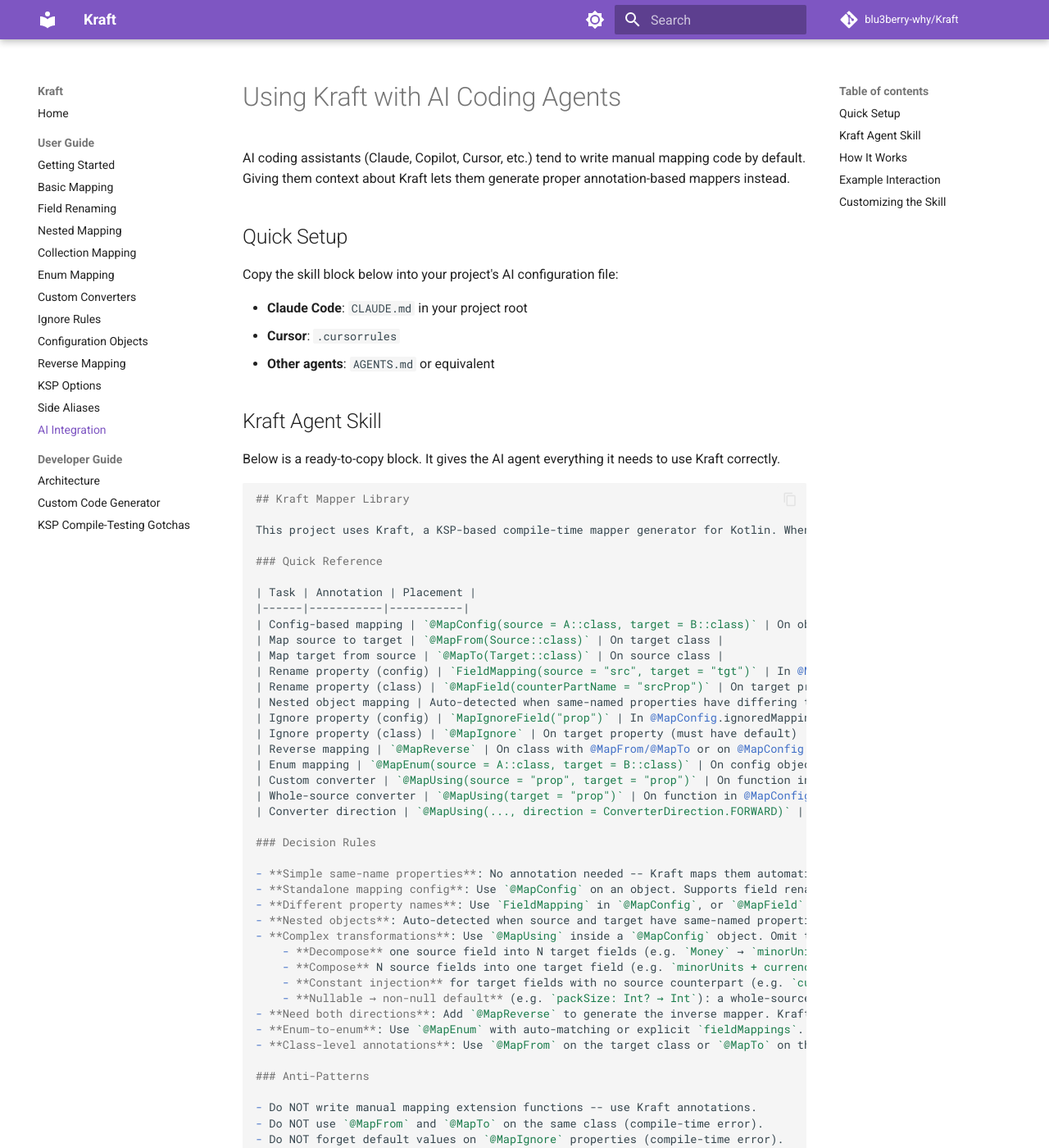
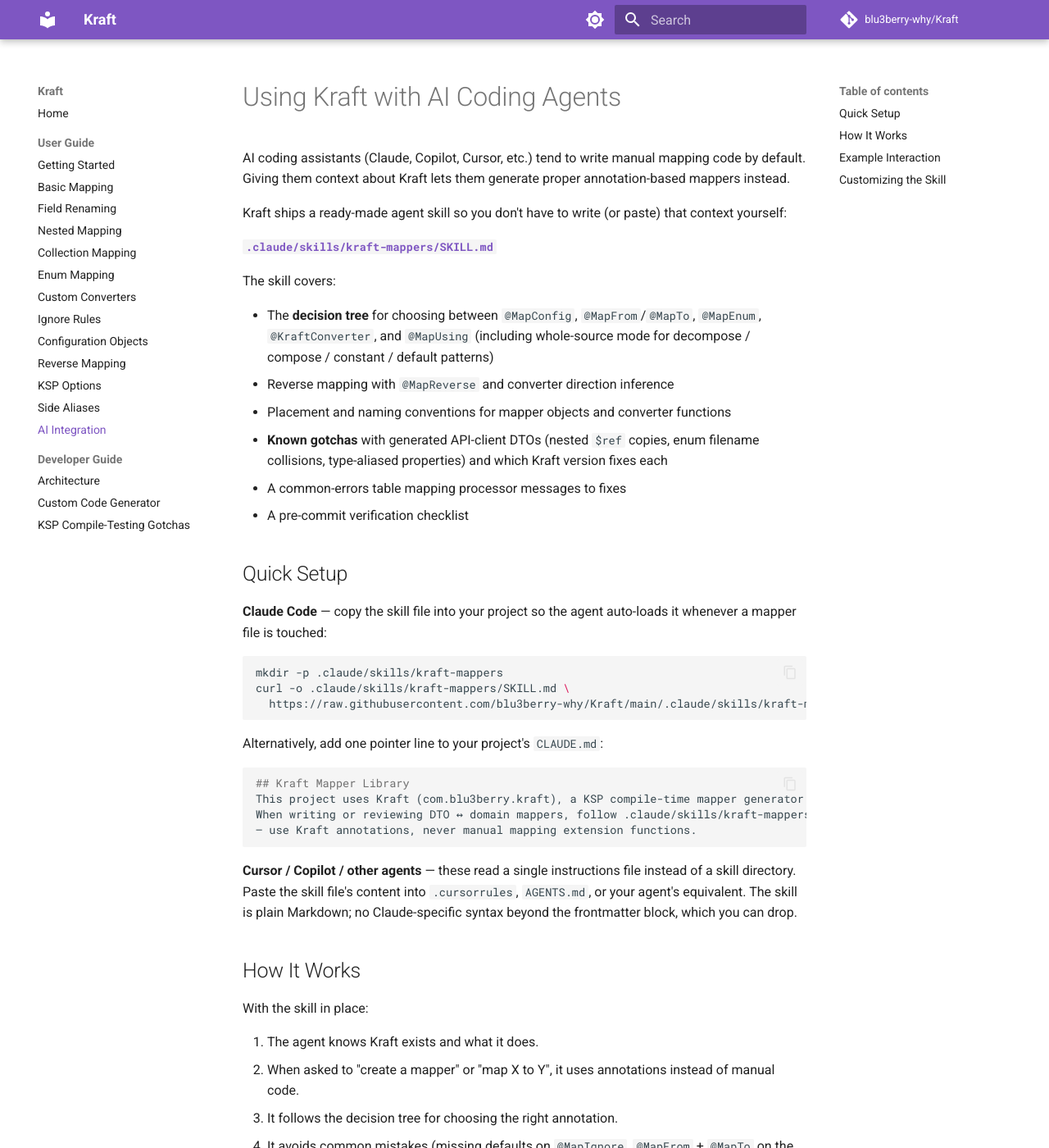
Before and after one commit to blu3berry-why/Kraft, an MkDocs documentation site: the page built from docs/user-guide/ai-integration.md, in a window 1280 px wide and 1400 px high. Shown: the whole window at 82% size. Built offline with MkDocs 1.6.1 and Material for MkDocs 9.7.7, drawn with Linux system fonts in a browser that asks for light colours; comment, search, counter and statistics services are not loaded; some of the changed text lies outside the part shown.

Commit message:
docs: link the shipped kraft-mappers skill from the AI integration page
Replace the embedded copy-paste skill block with a pointer to the
canonical .claude/skills/kraft-mappers/SKILL.md — one source of truth
that already covers the decision tree, gotchas, and error table. Adds
per-agent install instructions (Claude Code skill dir via curl,
CLAUDE.md pointer line, .cursorrules/AGENTS.md paste for other agents).
The worked Order/OrderDto example and customization guidance stay.

Co-Authored-By: Claude Fable 5 <noreply@anthropic.com>

`````diff
--- a/docs/user-guide/ai-integration.md
+++ b/docs/user-guide/ai-integration.md
@@ -2,84 +2,48 @@
 
 AI coding assistants (Claude, Copilot, Cursor, etc.) tend to write manual mapping code by default. Giving them context about Kraft lets them generate proper annotation-based mappers instead.
 
+Kraft ships a ready-made agent skill so you don't have to write (or paste) that context yourself:
+
+**[`.claude/skills/kraft-mappers/SKILL.md`](https://github.com/blu3berry-why/Kraft/blob/main/.claude/skills/kraft-mappers/SKILL.md)**
+
+The skill covers:
+
+- The **decision tree** for choosing between `@MapConfig`, `@MapFrom`/`@MapTo`, `@MapEnum`, `@KraftConverter`, and `@MapUsing` (including whole-source mode for decompose / compose / constant / default patterns)
+- Reverse mapping with `@MapReverse` and converter direction inference
+- Placement and naming conventions for mapper objects and converter functions
+- **Known gotchas** with generated API-client DTOs (nested `$ref` copies, enum filename collisions, type-aliased properties) and which Kraft version fixes each
+- A common-errors table mapping processor messages to fixes
+- A pre-commit verification checklist
+
 ## Quick Setup
 
-Copy the skill block below into your project's AI configuration file:
+**Claude Code** — copy the skill file into your project so the agent auto-loads it whenever a mapper file is touched:
 
-- **Claude Code**: `CLAUDE.md` in your project root
-- **Cursor**: `.cursorrules`
-- **Other agents**: `AGENTS.md` or equivalent
+```bash
+mkdir -p .claude/skills/kraft-mappers
+curl -o .claude/skills/kraft-mappers/SKILL.md \
+  https://raw.githubusercontent.com/blu3berry-why/Kraft/main/.claude/skills/kraft-mappers/SKILL.md
+```
 
-## Kraft Agent Skill
+Alternatively, add one pointer line to your project's `CLAUDE.md`:
 
-Below is a ready-to-copy block. It gives the AI agent everything it needs to use Kraft correctly.
+```markdown
+## Kraft Mapper Library
+This project uses Kraft (com.blu3berry.kraft), a KSP compile-time mapper generator.
+When writing or reviewing DTO ↔ domain mappers, follow .claude/skills/kraft-mappers/SKILL.md
+— use Kraft annotations, never manual mapping extension functions.
+```
 
-````markdown
-## Kraft Mapper Library
-
-This project uses Kraft, a KSP-based compile-time mapper generator for Kotlin. When creating mappers between data classes, use Kraft annotations instead of writing manual mapping code.
-
-### Quick Reference
-
-| Task | Annotation | Placement |
-|------|-----------|-----------|
-| Config-based mapping | `@MapConfig(source = A::class, target = B::class)` | On object |
-| Map source to target | `@MapFrom(Source::class)` | On target class |
-| Map target from source | `@MapTo(Target::class)` | On source class |
-| Rename property (config) | `FieldMapping(source = "src", target = "tgt")` | In @MapConfig.fieldMappings |
-| Rename property (class) | `@MapField(counterPartName = "srcProp")` | On target property |
-| Nested object mapping | Auto-detected when same-named properties have differing types | No annotation needed; use `FieldMapping` / `@MapField` if renamed |
-| Ignore property (config) | `MapIgnoreField("prop")` | In @MapConfig.ignoredMappings |
-| Ignore property (class) | `@MapIgnore` | On target property (must have default) |
-| Reverse mapping | `@MapReverse` | On class with @MapFrom/@MapTo or on @MapConfig object |
-| Enum mapping | `@MapEnum(source = A::class, target = B::class)` | On config object |
-| Custom converter | `@MapUsing(source = "prop", target = "prop")` | On function in @MapConfig object |
-| Whole-source converter | `@MapUsing(target = "prop")` | On function in @MapConfig object (omit source) |
-| Converter direction | `@MapUsing(..., direction = ConverterDirection.FORWARD)` | Default is `ConverterDirection.AUTO`; set `FORWARD` / `REVERSE` only when AUTO can't disambiguate (e.g. `@MapReverse` with same-name, same-typed properties) or you need to force a direction |
-
-### Decision Rules
-
-- **Simple same-name properties**: No annotation needed -- Kraft maps them automatically.
-- **Standalone mapping config**: Use `@MapConfig` on an object. Supports field renames, nested mappings, ignore rules, converters, and reverse mapping.
-- **Different property names**: Use `FieldMapping` in `@MapConfig`, or `@MapField` on the class.
-- **Nested objects**: Auto-detected when source and target have same-named properties with different types. Use `FieldMapping` or `@MapField` if the property is renamed.
-- **Complex transformations**: Use `@MapUsing` inside a `@MapConfig` object. Omit the `source` parameter to receive the whole source object — this whole-source mode covers four common patterns:
-    - **Decompose** one source field into N target fields (e.g. `Money` → `minorUnits + currency`): one whole-source `@MapUsing(target = "...")` per target field.
-    - **Compose** N source fields into one target field (e.g. `minorUnits + currency` → `Money`): one whole-source `@MapUsing` whose body reads both source fields.
-    - **Constant injection** for target fields with no source counterpart (e.g. `currency = "HUF"`): a whole-source function whose body ignores the receiver and returns the constant.
-    - **Nullable → non-null default** (e.g. `packSize: Int? → Int`): a whole-source function that returns `field ?: default`.
-- **Need both directions**: Add `@MapReverse` to generate the inverse mapper. Kraft auto-detects converter direction by matching the `@MapUsing` parameter type against each direction's source property type. Set `direction = ConverterDirection.FORWARD/REVERSE` only when that type-based inference is ambiguous (e.g. both directions have the same parameter type) or you need to force a direction explicitly.
-- **Enum-to-enum**: Use `@MapEnum` with auto-matching or explicit `fieldMappings`.
-- **Class-level annotations**: Use `@MapFrom` on the target class or `@MapTo` on the source class when you prefer annotating the data classes directly.
-
-### Anti-Patterns
-
-- Do NOT write manual mapping extension functions -- use Kraft annotations.
-- Do NOT use `@MapFrom` and `@MapTo` on the same class (compile-time error).
-- Do NOT forget default values on `@MapIgnore` properties (compile-time error).
-- Do NOT use `@MapNested` in new code — it is deprecated; rely on auto-detection or use `@MapField` / `FieldMapping` for renamed nested pairs.
-
-### Generated Code Location
-
-Generated extension functions appear in:
-- KMP: `build/generated/ksp/metadata/commonMain/kotlin/`
-- JVM: `build/generated/ksp/main/kotlin/`
-
-### Imports
-
-Annotations are in two packages:
-- `com.blu3berry.kraft.mapping.*` -- @MapFrom, @MapTo, @MapField, @MapIgnore (and the deprecated @MapNested -- avoid in new code)
-- `com.blu3berry.kraft.config.*` -- @MapConfig, @MapEnum, @MapUsing, @MapReverse, FieldMapping, MapIgnoreField, IgnoreSide, ConverterDirection
-````
+**Cursor / Copilot / other agents** — these read a single instructions file instead of a skill directory. Paste the skill file's content into `.cursorrules`, `AGENTS.md`, or your agent's equivalent. The skill is plain Markdown; no Claude-specific syntax beyond the frontmatter block, which you can drop.
 
 ## How It Works
 
-When you add this to your project's AI config:
+With the skill in place:
 
 1. The agent knows Kraft exists and what it does.
 2. When asked to "create a mapper" or "map X to Y", it uses annotations instead of manual code.
-3. It knows the decision rules for choosing the right annotation.
-4. It avoids common mistakes (missing defaults, duplicate annotations, manual extension functions).
+3. It follows the decision tree for choosing the right annotation.
+4. It avoids common mistakes (missing defaults on `@MapIgnore`, `@MapFrom` + `@MapTo` on the same class, manual extension functions) and recognizes processor errors from the common-errors table.
 
 ## Example Interaction
 
@@ -210,7 +174,7 @@ Kraft auto-matches most same-named properties, handles nested objects and collec
 
 ## Customizing the Skill
 
-You can extend the skill block with project-specific conventions:
+The skill file is yours once copied — extend it with project-specific conventions:
 
 - **Preferred mapping style**: State whether your project prefers `@MapFrom`/`@MapTo` on classes or `@MapConfig` on standalone objects.
 - **Naming conventions**: Specify naming patterns for config objects (e.g. `XToYMapper`, `XMappingConfig`).
`````
